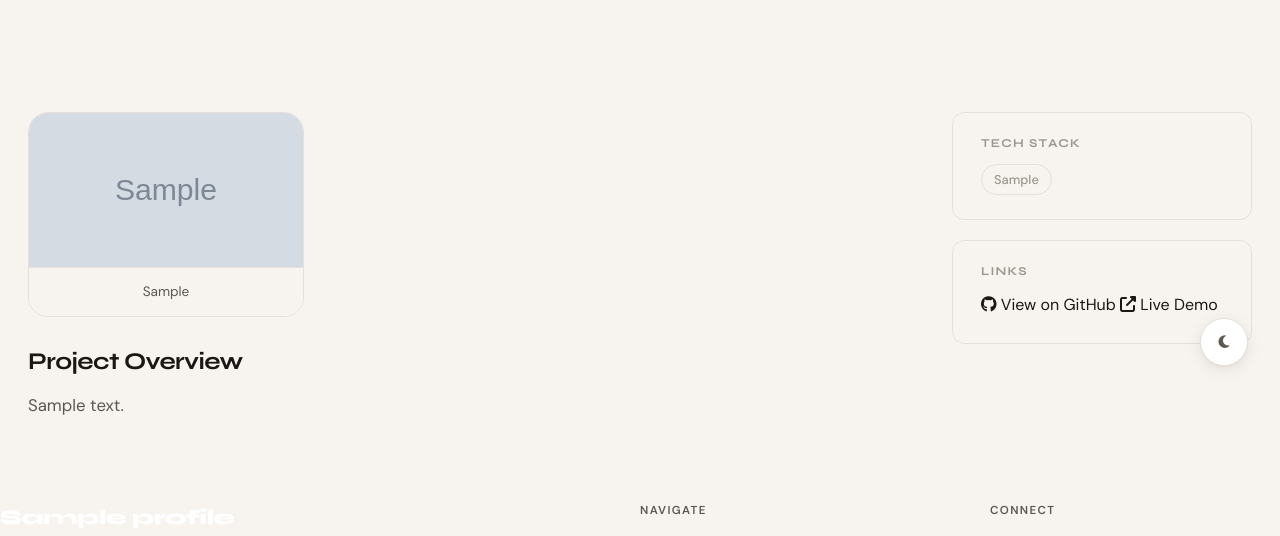
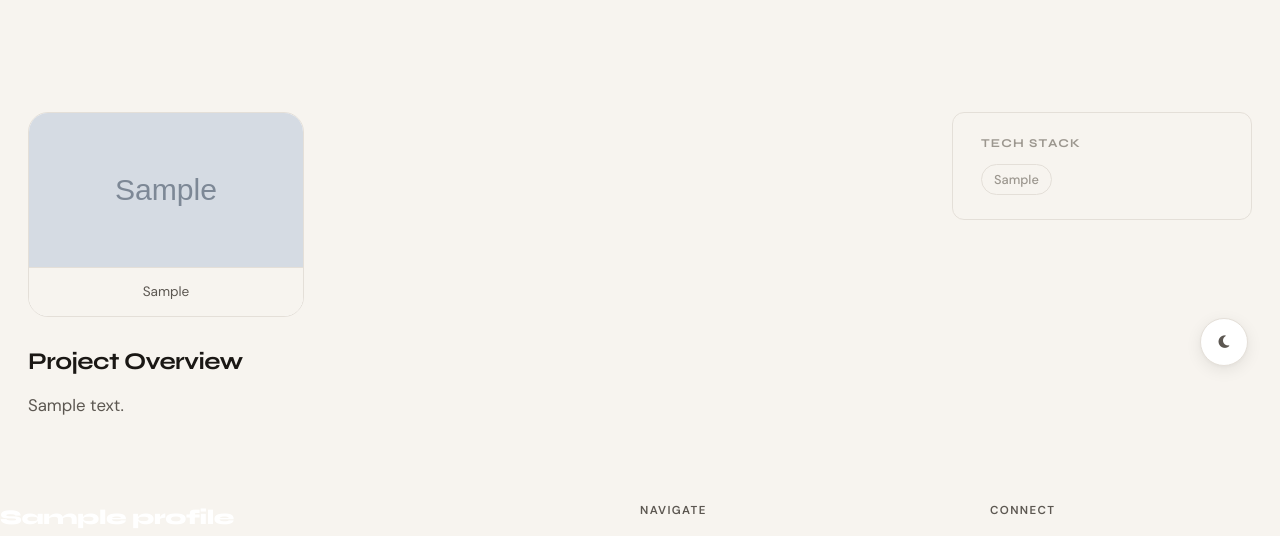
Before and after one commit to jomarieambos3netizen/django-portfolio, a Django app: a page that uses templates/projects/project_detail.html in a window 1280 px wide. Shown: the part 344-880 px from the top of the page. Run offline with Django 5.2, Linux system fonts and the light colour scheme; tables that the repository leaves empty hold one stand-in row (values such as "Sample post"); grey boxes marked "Sample" are stand-in pictures.

Commit message:
Edit project_detail

```diff
--- a/templates/projects/project_detail.html
+++ b/templates/projects/project_detail.html
@@ -79,23 +79,6 @@
           </div>
         </div>
 
-        <!-- Links -->
-        <div class="sidebar-card">
-          <h3 class="sidebar-heading">Links</h3>
-          <div class="sidebar-links">
-            {% if project.github_link %}
-            <a href="{{ project.github_link }}" target="_blank" rel="noopener" class="sidebar-link">
-              <i class="fab fa-github"></i> View on GitHub
-            </a>
-            {% endif %}
-            {% if project.live_demo_link %}
-            <a href="{{ project.live_demo_link }}" target="_blank" rel="noopener" class="sidebar-link">
-              <i class="fas fa-external-link-alt"></i> Live Demo
-            </a>
-            {% endif %}
-          </div>
-        </div>
-
       </div>
       <!-- end sidebar -->
 
```
